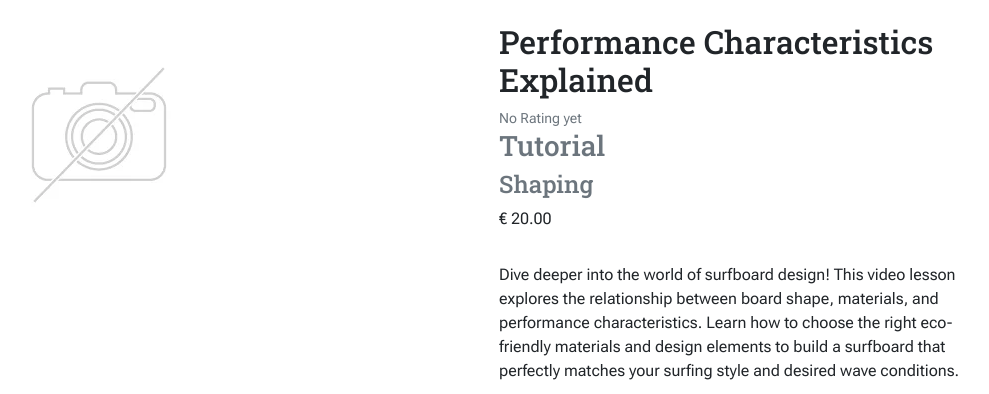
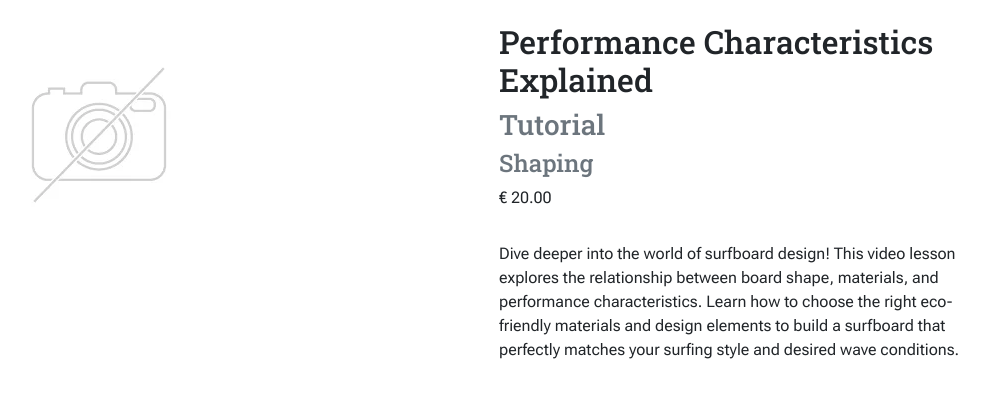
Before and after one commit to g-omarsdottir/shaping-sustainable-surf, a Django app: page /products/product/1/ in a window 1280 px wide. Shown: the part 145-539 px from the top of the page, without its empty margins (156-1145 px from the left). Run offline with Django 3.2, Linux system fonts and the light colour scheme; data comes from the database, SQL or seed files in the repository; parts of the project's set-up code (start-up, migrations or seed data) failed here and were passed over; some libraries are stand-ins or nearby versions.

Commit message:
Remove review & rating management, add test results to TESTING.md
- Add review and rating management to future features in README.md
- Change labels of epic review & rating management and related user stories on kanban board to won’t have and close issue as not a priority for this iteration
- Remove html connected to ratings from product_detail.html
- Add test validator results for base template javascript to TESTING.md

```diff
--- a/products/templates/products/tutorial_detail.html
+++ b/products/templates/products/tutorial_detail.html
@@ -20,11 +20,6 @@
                 <div class="h-100">
                     <div class="d-flex flex-column justify-content-between">
                         <h2>{{ product.name }}</h2>
-                        {% if product.rating %}
-                        <small class="text-muted"><i class="fas fa-star mr-1"></i>{{ product.rating }} / 5</small>
-                        {% else %}
-                        <small class="text-muted italic">No Rating yet</small>
-                        {% endif %}
                         <h3 class="text-muted">{{ product.category }}</h3>
                         <h4 class="text-muted"">{{ product.subcategory }}</h4>
                         <p>€ {{ product.price }}</p>
```
Also changed, not shown: TESTING.md (+1 -1 lines), README.md, 1 other file.
